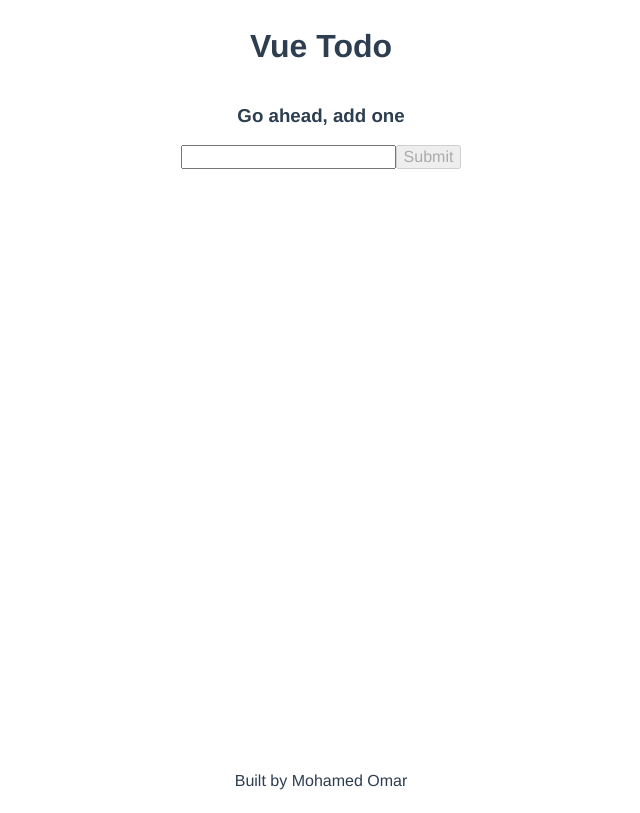
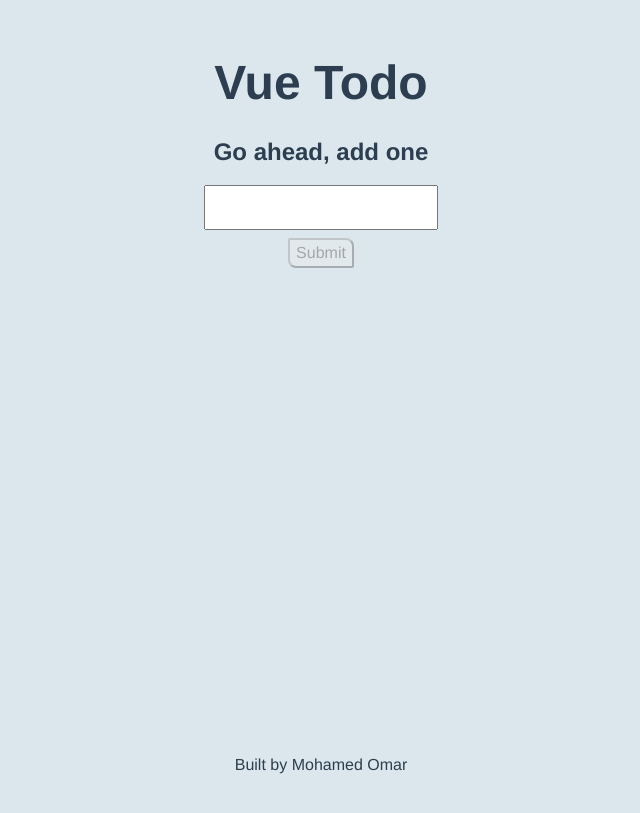
Before and after one commit to mo-mar/vue-todo, a Vue app: page / in a window 1280 px wide. Shown: the whole page, without its empty margins (319-959 px from the left). Built offline with nearby package versions, Linux system fonts and the light colour scheme.

Commit message:
basic styling

```diff
--- a/src/App.vue
+++ b/src/App.vue
@@ -29,6 +29,15 @@ export default {
 </script>
 
 <style>
+html {
+  box-sizing: border-box;
+}
+*,
+*:before,
+*:after {
+  box-sizing: inherit;
+}
+
 #app {
   font-family: Avenir, Helvetica, Arial, sans-serif;
   -webkit-font-smoothing: antialiased;
@@ -36,5 +45,15 @@ export default {
   text-align: center;
   color: #2c3e50;
   padding: 0.4rem 1rem;
+  background: #6899b13d;
+}
+
+h1 {
+  font-size: 3rem;
+  margin-bottom: 0.5rem;
+}
+
+h2 {
+  font-size: 1.5rem;
 }
 </style>
--- a/src/components/Container.vue
+++ b/src/components/Container.vue
@@ -18,8 +18,9 @@ export default {}
 .container {
   width: 100%;
   max-width: 1280px;
+  display: grid;
   margin: 0 auto;
-  display: grid;
+  padding: 1rem;
   grid-template-columns: 1fr;
   grid-template-rows: auto 1fr auto;
   height: 100vh;
--- a/src/components/TodoItem.vue
+++ b/src/components/TodoItem.vue
@@ -1,10 +1,10 @@
 <template>
   <li class="todo-item">
     <div v-bind:class="{ completed: todoItem.completed }">
-      {{ todoItem.text }}
+      <span>{{ index + 1 }}. </span>{{ todoItem.text }}
     </div>
     <div class="todo-item__actions">
-      <button @click.prevent="removeTodo(todoItem.id)">X</button>
+      <button @click.prevent="removeTodo(todoItem.id)">&#x2715;</button>
       <button @click.prevent="completeTodo(todoItem.id)">Complete</button>
     </div>
   </li>
@@ -12,7 +12,7 @@
 
 <script>
 export default {
-  props: ['todoItem'],
+  props: ['todoItem', 'index'],
   methods: {
     removeTodo: function (id) {
       this.$emit('remove-todo', id)
@@ -32,9 +32,11 @@ export default {
   align-items: center;
   border: 1px solid lightblue;
   padding: 0.7rem;
+  margin-bottom: 0.5rem;
+  background: white;
+  border: 1px solid black;
+  font-size: 1rem;
   width: 100%;
-  /* max-width: 500px; */
-  margin-bottom: 0.5rem;
 }
 
 .todo-item__actions {
@@ -42,6 +44,10 @@ export default {
   flex-direction: column;
   align-items: flex-end;
 }
+
+.todo-item__actions button {
+  margin-bottom: 0.5rem;
+}
 .completed {
   text-decoration: line-through;
 }
--- a/src/components/TodoList.vue
+++ b/src/components/TodoList.vue
@@ -1,6 +1,6 @@
 <template>
   <div class="todo-list">
-    <h3>Go ahead, add one</h3>
+    <h2>Go ahead, add one</h2>
     <form>
       <label for="todo-text">
         <input id="todo-text" v-model="text" type="text"
@@ -9,9 +9,12 @@
         Submit
       </button>
     </form>
-    <ul v-for="todo in todos" v-bind:key="todo.id">
+    <ul>
       <TodoItem
+        v-for="(todo, index) in todos"
+        v-bind:key="todo.id"
         v-bind:todoItem="todo"
+        v-bind:index="index"
         v-on:remove-todo="removeTodo($event)"
         v-on:complete-todo="completeTodo($event)"
       >
@@ -66,5 +69,29 @@ export default {
   display: flex;
   flex-direction: column;
   align-items: center;
+  max-height: 600px;
+}
+
+ul {
+  width: 50%;
+  overflow-y: auto;
+}
+
+.todo-list form {
+  margin-bottom: 1rem;
+  display: flex;
+  flex-direction: column;
+  align-items: center;
+}
+
+.todo-list form input {
+  margin-bottom: 0.5rem;
+  padding: 0.7rem;
+  text-align: center;
+}
+
+.todo-list form button {
+  border-radius: 2px 8px 2px;
+  height: 30px;
 }
 </style>
```
Also changed, not shown: src/main.js (+4 -4 lines), src/assets/logo.png (deleted).
